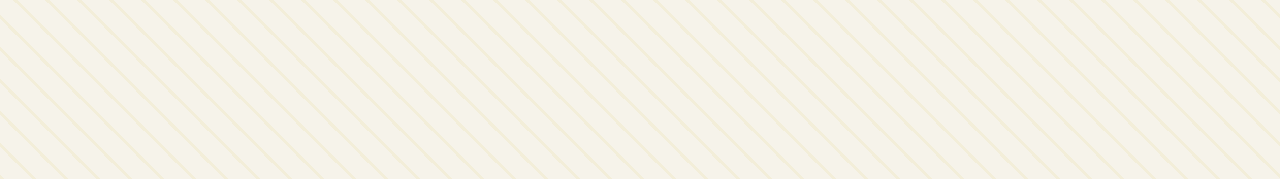
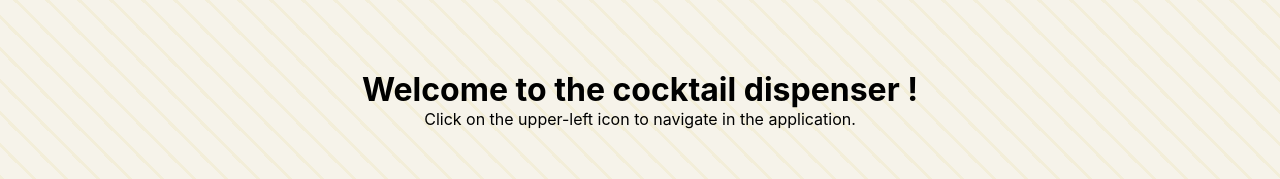
Before and after one commit to AnthonyDeplanque/cocktailAPI, a React (Create React App) app: page / in a window 1280 px wide. Both pictures are taken after a click on the button "I agree". Shown: the part 301-480 px from the top of the page. Built offline with nearby package versions, Linux system fonts and the light colour scheme; no server answers.

Commit message:
greeting page

```diff
--- a/src/App.css
+++ b/src/App.css
@@ -49,3 +49,14 @@
 .disclaimer a{
   font-style: italic;
 }
+.greeting{
+  top: 50%;
+  left: 50%;
+  transform:translateX(-50%) translateY(-50%);
+  text-align: center;
+  position: absolute;
+  display :flex;
+  flex-direction: column;
+  justify-content: space-around;
+  align-items: center;
+}
--- a/src/App.jsx
+++ b/src/App.jsx
@@ -20,6 +20,12 @@
           <div className="app">
             <Switch>
               <Route exact path="/">
+                <div className="greeting">
+                  <h1>Welcome to the cocktail dispenser !</h1>
+                  <p>Click on the upper-left icon to navigate in the application.</p>
+                </div>
+              </Route>
+              <Route exact path="/Filter">
                 <GetFilteredCocktails />
               </Route>
               <Route path="/RandomCocktail">
--- a/src/components/Navbar.jsx
+++ b/src/components/Navbar.jsx
@@ -21,7 +21,7 @@
       {showMenu && (
         <ul className="navbar-list">
           <li>
-            <Link to="/">Filtered Cocktails</Link>
+            <Link to="/Filter">Filtered Cocktails</Link>
           </li>
           <li>
             <Link to="/RandomCocktail">Random Cocktail</Link>
```
